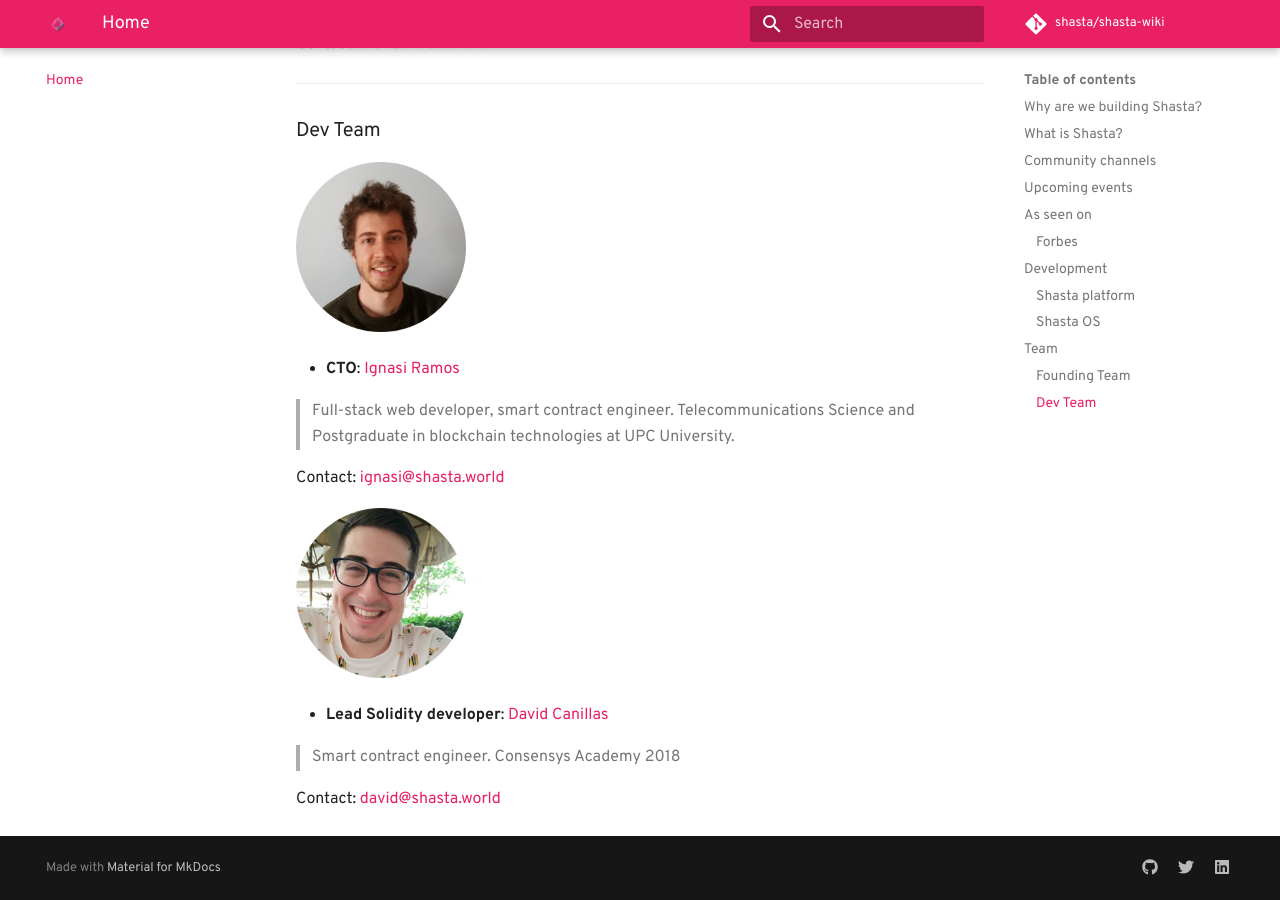
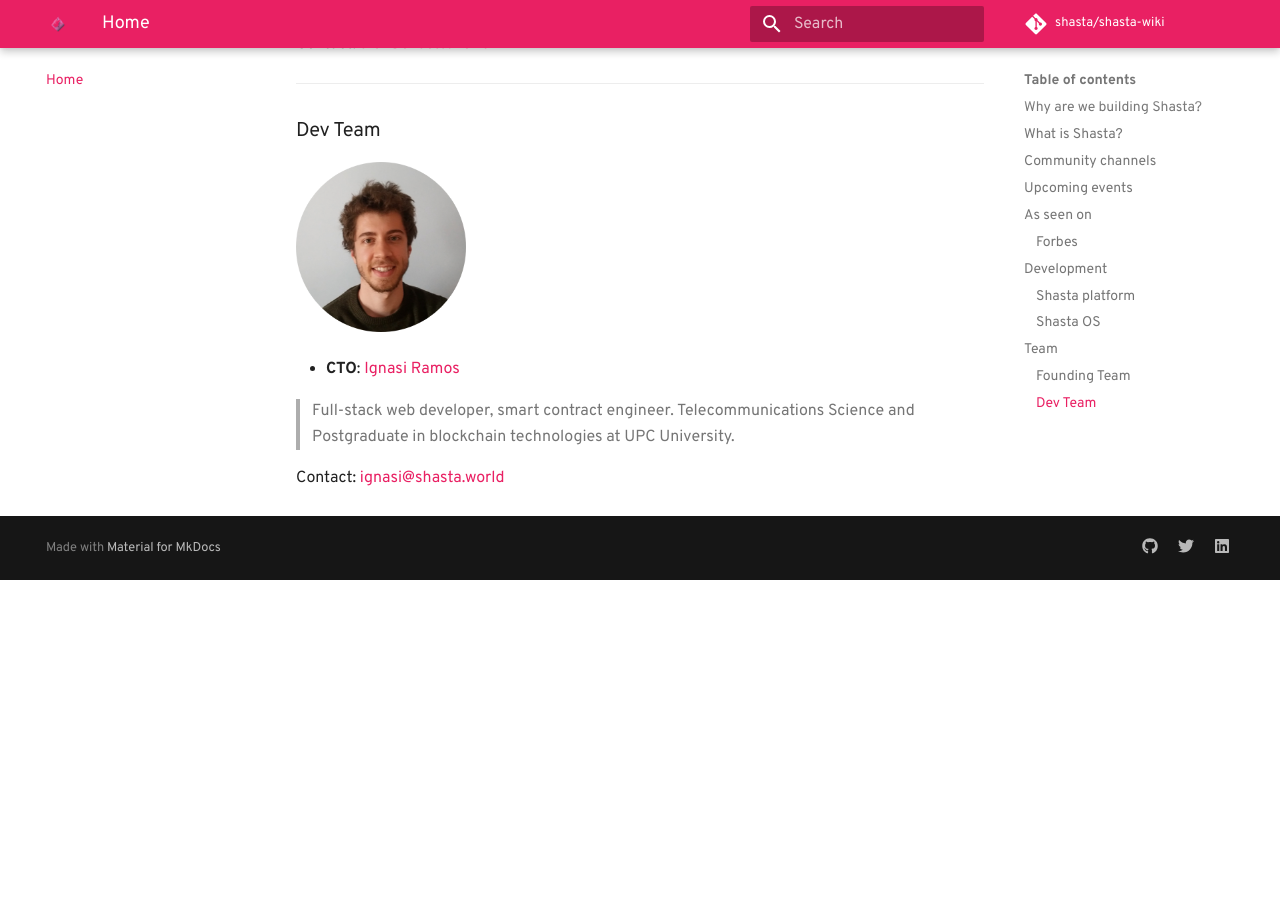
Before and after one commit to Shasta/shasta-wiki, an MkDocs documentation site: the page built from docs/index.md, in a window 1280 px wide and 900 px high, scrolled down 3050 px. Built offline with MkDocs 1.6.1 and Material for MkDocs 9.7.7, drawn with Linux system fonts in a browser that asks for light colours; some web fonts are replaced; comment, search, counter and statistics services are not loaded; old or Windows-style settings are respelled for this version of MkDocs; after the commit the page ends 3630 px from its top, so only the background shows below that.

Commit message:
Update index.md

```diff
--- a/docs/index.md
+++ b/docs/index.md
@@ -84,11 +84,3 @@
 > Full-stack web developer, smart contract engineer. Telecommunications Science and Postgraduate in blockchain technologies at UPC University.
 
 Contact: [ignasi@shasta.world](mailto:ignasi@shasta.world)
-
-<img src="images/david.png" style="width:170px">
-
-- **Lead Solidity developer**: [David Canillas](https://twitter.com/DavidAweesome)
-
-> Smart contract engineer. Consensys Academy 2018
-
-Contact: [david@shasta.world](mailto:david@shasta.world)
```
